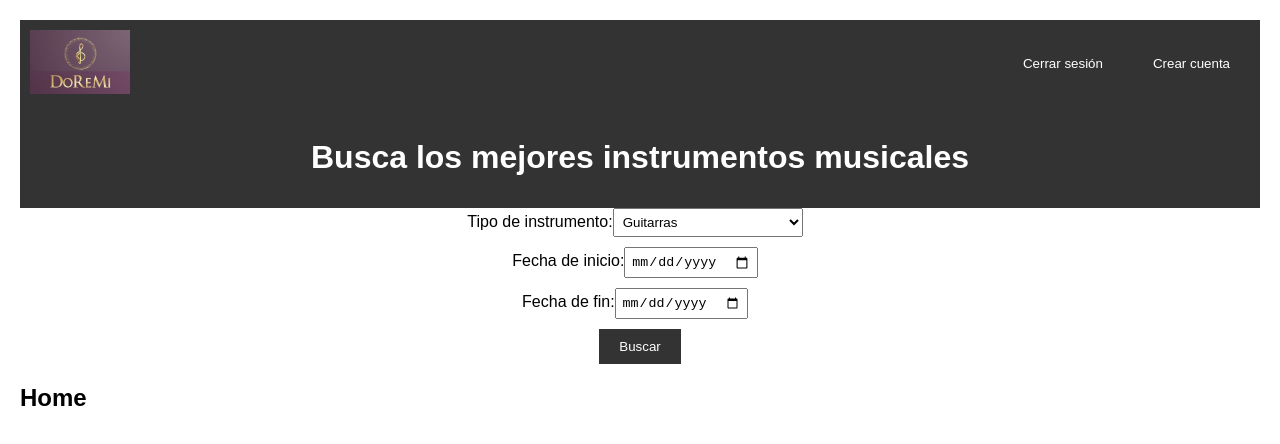
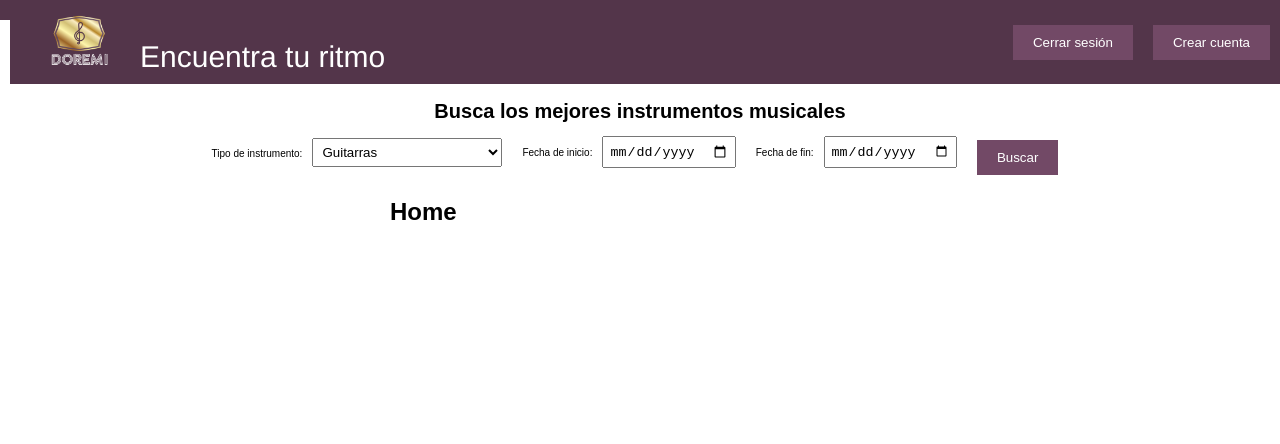
Before and after one commit to astridtorres21/Frontends_ProyectoFinal_C5_G2, a React (Create React App) app in the folder frontend/: page / in a window 1280 px wide. Shown: the top 444 px of the page. Built offline with nearby package versions, Linux system fonts and the light colour scheme.

Commit message:
Ajuste del header y de los botones, cambia el logo y los estilos

```diff
--- a/frontend/src/App.jsx
+++ b/frontend/src/App.jsx
@@ -16,8 +16,11 @@ import Header from './components/Header';
 function App() {
   return (
     <Router>
+      <header>
         <Header/>
+      </header>
       <Search/>
+      <main>
         <Routes>
           <Route path="/" element={<Home/>} />
           <Route path="/register" element={<Register/>} />
@@ -25,6 +28,10 @@ function App() {
           <Route path="/confirm-reservation" element={<ReservationConfirmation/>} />
           <Route path="/admin" element={<Admin/>} />
         </Routes>
+      </main>
+      <footer>
+
+      </footer>
     </Router>
   );
 }
--- a/frontend/src/components/Header.jsx
+++ b/frontend/src/components/Header.jsx
@@ -17,11 +17,12 @@ const Header = () => {
         <div className="logo-container">
           <Link to="/">
             <img
-              src={process.env.PUBLIC_URL + '/images/logo.jpg'}
+              src={process.env.PUBLIC_URL + '/images/logo.png'}
               alt="Logo"
               className="logo"
             />
           </Link>
+          Encuentra tu ritmo
         </div>
         <div className="buttons-container">
           {isLogged ? (
--- a/frontend/src/components/Search.jsx
+++ b/frontend/src/components/Search.jsx
@@ -1,5 +1,5 @@
 import React, { useState } from "react";
-import "./css/Header.css";
+import "./css/Search.css";
 
 const instrumentos = [
   {
@@ -60,11 +60,11 @@ function App() {
   };
 
   return (
-    <div className="App">
-      <header>
+    <div className="search">
+      <div className="search-title">
         <h1>Busca los mejores instrumentos musicales</h1>
-      </header>
-      <main>
+      </div>
+      <div>
         <form onSubmit={handleSubmit} className="search-form">
           <div className="search-section">
             <label htmlFor="tipoInstrumento">Tipo de instrumento:</label>
@@ -103,7 +103,7 @@ function App() {
           </div>
           <button type="submit">Buscar</button>
         </form>
-      </main>
+      </div>
     </div>
   );
 }
--- a/frontend/src/components/css/Header.css
+++ b/frontend/src/components/css/Header.css
@@ -1,76 +1,36 @@
-.header {
-  display: flex;
-  align-items: center; /* Alinea los elementos verticalmente en el centro */
-  justify-content: space-between;
-  padding: 10px; /* Otra opción para ajustar el espacio entre el logo y los botones */
-}
-
-.logo {
-  width: 100px; /* Ajusta el tamaño según sea necesario */
-  height: auto; /* Mantiene la proporción original */
-}
-
-.logo-container {
-  margin-right: 20px; /* Espacio a la derecha del logo */
-}
-
-.buttons-container {
-  display: flex;
-  gap: 10px; /* Espacio entre los botones */
-}
-
-.buttons-container {
-  display: flex;
-  gap: 10px; /* Espacio entre los botones */
-}
-
 body {
   font-family: sans-serif;
   margin: 0;
-  padding: 20px;
 }
 
 header {
-  background-color: #333;
+  background-color: #53354a;
   color: #fff;
   padding: 10px;
+  position: fixed;
+  top: 0;
   text-align: center;
+  z-index: 1000;
+  width: 100%;
+
 }
-
 main {
   max-width: 500px;
   margin: 0 auto;
 }
 
-form {
+.header {
   display: flex;
-  flex-direction: column;
   align-items: center;
+  justify-content: space-between;
+  padding: 10px;
 }
-
-label {
-  margin-bottom: 5px;
+.logo {
+  width: 120px;
+  height: auto;
 }
-
-select,
-input {
-  padding: 5px;
-  margin-bottom: 10px;
+.logo-container {
+  margin-right: 20px;
+  font-size: 30px;
+  font-family:'Franklin Gothic Medium', 'Arial Narrow', Arial, sans-serif
 }
-
-button {
-  padding: 10px 20px;
-  background-color: #333;
-  color: #fff;
-  border: none;
-  cursor: pointer;
-}
-
-.search-form {
-  display: flex;
-  justify-content: space-between;
-}
-
-.search-section {
-  margin-right: 10px; /* Ajusta el espacio entre cada sección de búsqueda */
-}
--- /dev/null
+++ b/frontend/src/components/css/Search.css
@@ -0,0 +1,44 @@
+.search-form {
+  display: flex;
+  justify-content:center;
+}
+
+.search-section {
+  margin-right: 10px;
+}
+
+.search {
+  justify-content: center;
+  text-align: center;
+  font-size:x-small;
+  margin-top: 100px;
+}
+
+form {
+  display: flex;
+  align-items: center;
+}
+
+select,
+input {
+  padding: 5px;
+  margin-bottom: 10px;
+}
+
+button {
+  padding: 10px 20px;
+  background-color: #724966;
+  color: #fff;
+  border: none;
+  cursor: pointer;
+}
+
+label, select, input, button {
+  margin-right: 10px;
+}
+
+.buttons-container {
+  display: flex;
+  gap: 10px;
+  padding-right: 20px;
+}
```
Also changed, not shown: frontend/public/images/logo.jpg (deleted), frontend/public/images/logo.png (added). Lines whose indentation alone changed are shown as unchanged.
